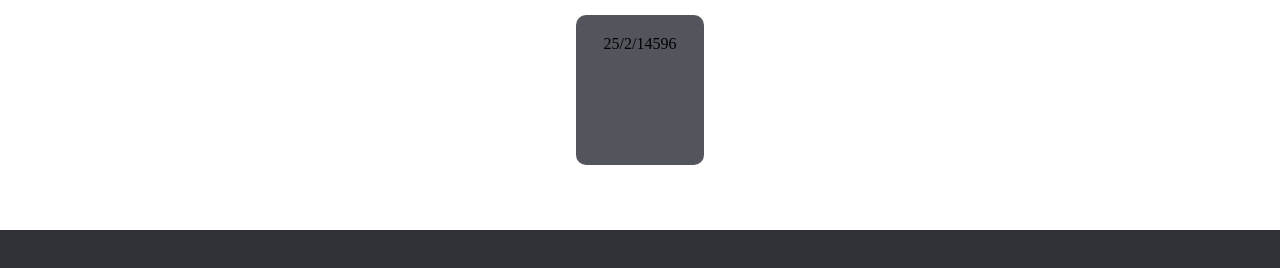
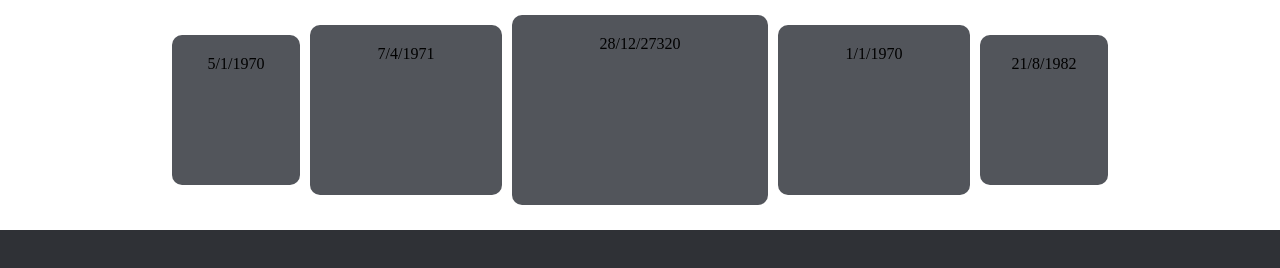
Before and after one commit to Apooolline/_, a plain HTML site: page index.html in a window 1280 px wide. Drawn offline with Linux system fonts and the light colour scheme.

Commit message:
Ajout des différents jours

```diff
--- a/script.js
+++ b/script.js
@@ -6,11 +6,33 @@ function load() {
 
   var avant_hier = document.createElement('div') // on crée un div et on l'assigne à la variable avant_hier
     avant_hier.className = 'petit' // on donne à ce div la classe "petit"
-    avant_hier.innerHTML += getDateString(data[0]) // le contenu de ce div = le jour au format JJ/MM/AAAA pour le premier jour de data
+    avant_hier.innerHTML = getDateString(data[0]) // le contenu de ce div = le jour au format JJ/MM/AAAA pour le premier jour de data
 
   timeline.appendChild(avant_hier) // on ajoute le div avant_hier à l'élément HTML qui porte l'ID "timeline"
 
+  var hier = document.createElement('div')
+    hier.className = 'moyen'
+    hier.innerHTML = getDateString(data[1])
 
+  timeline.appendChild(hier)
+
+  var aujourd_hui = document.createElement('div')
+    aujourd_hui.className = 'grand'
+    aujourd_hui.innerHTML = getDateString(data[2])
+
+  timeline.appendChild(aujourd_hui)
+
+  var demain = document.createElement('div')
+    demain.className = 'moyen'
+    demain.innerHTML = getDateString(data[3])
+
+  timeline.appendChild(demain)
+
+  var apres_demain = document.createElement('div')
+    apres_demain.className = 'petit'
+    apres_demain.innerHTML = getDateString(data[4])
+
+  timeline.appendChild(apres_demain)
 }
 
 function getDateString(ce_jour) {
@@ -27,7 +49,7 @@ function getDateString(ce_jour) {
 
 let data = [
   {
-    day: 398442888742305,
+    day: 398442305,
     humor: 1
   },
   {
@@ -35,12 +57,16 @@ let data = [
     humor: 3
   },
   {
-    day: 39844288305,
+    day: 799999999999696,
     humor: 2
   },
   {
     day: 39882305,
     humor: 5
+  },
+  {
+    day: 398820000305,
+    humor: 4
   }
 ]
 
--- a/style.css
+++ b/style.css
@@ -14,6 +14,7 @@ body {
 }
 
 .grand, .moyen, .petit {
+  margin: 0px 5px 0px 5px;
   vertical-align: middle;
   padding-top: 20px;
   padding-bottom: 20px;
```
